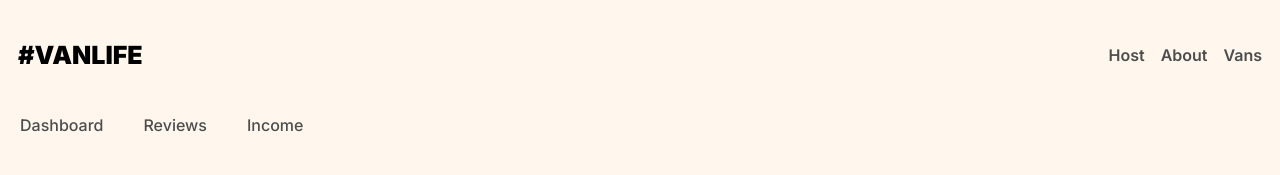
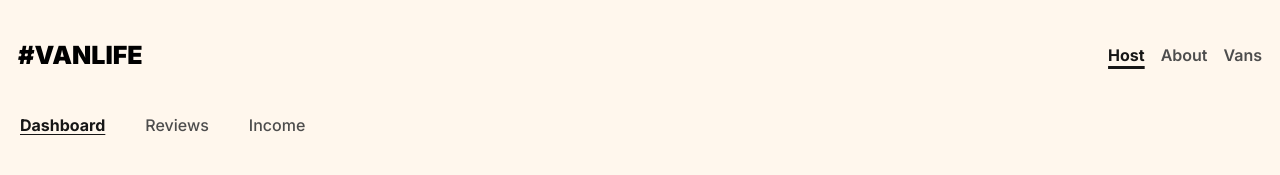
Before and after one commit to Mel-Turham/React-router-master-2, a React (Vite) app: page /host in a window 1280 px wide. Shown: the top 175 px of the page. Built offline with nearby package versions, Linux system fonts and the light colour scheme.

Commit message:
added active link

```diff
--- a/src/Components/Header.jsx
+++ b/src/Components/Header.jsx
@@ -1,4 +1,5 @@
-import { Link } from 'react-router-dom';
+import { NavLink, Link } from 'react-router-dom';
+
 
 const Header = () => {
 	return (
@@ -7,9 +8,24 @@ const Header = () => {
 				#Vanlife
 			</Link>
 			<nav>
-        <Link to="/host">Host</Link>
-				<Link to='/about'>About</Link>
-				<Link to='/vans'>Vans</Link>
+				<NavLink
+					to='/host'
+					className={({ isActive }) => (isActive ? 'active-link' : '')}
+				>
+					Host
+				</NavLink>
+				<NavLink
+					to='/about'
+					className={({ isActive }) => (isActive ? 'active-link' : '')}
+				>
+					About
+				</NavLink>
+				<NavLink
+					to='/vans'
+					className={({ isActive }) => (isActive ? 'active-link' : '')}
+				>
+					Vans
+				</NavLink>
 			</nav>
 		</header>
 	);
--- a/src/Components/NavHost.jsx
+++ b/src/Components/NavHost.jsx
@@ -1,11 +1,39 @@
-import { Link } from 'react-router-dom';
+import { NavLink } from 'react-router-dom';
 
 const NavHost = () => {
+	// const activeStyle = {
+	// 	fontWeight: 'bold',
+	// 	textDecoration: 'underline',
+	// 	color: 'red',
+	// };
 	return (
-    <nav className='host-nav'>
-			<Link to='/host'>Dashboard</Link>
-			<Link to='/host/reviews'>Reviews</Link>
-			<Link to='/host/income'>Income</Link>
+		<nav className='host-nav'>
+			<NavLink
+				to='/host'
+				end
+				className={({ isActive }) =>
+					isActive ? 'active-link': null
+				}
+			>
+				Dashboard
+			</NavLink>
+			<NavLink
+				to='/host/reviews'
+				className={({ isActive }) =>
+					isActive ? 'active-link': null
+				}
+			>
+				Reviews
+			</NavLink>
+
+			<NavLink
+				to='/host/income'
+				className={({ isActive }) =>
+					isActive ? 'active-link' : null
+				}
+			>
+				Income
+			</NavLink>
 		</nav>
 	);
 };
--- a/src/index.css
+++ b/src/index.css
@@ -56,6 +56,16 @@ header a {
 header a:hover {
 	color: #161616;
 	text-decoration: underline;
+	text-underline-offset: 5px;
+	text-decoration-thickness: 3.4px;
+}
+
+a.active-link {
+	font-weight: bold;
+	text-decoration: underline;
+	color: #161616;
+	text-underline-offset: 5px;
+	text-decoration-thickness: 3.4px;
 }
 
 header .login-icon {
@@ -74,6 +84,14 @@ nav {
 
 main {
 	margin-bottom: 84px;
+}
+
+.active-link {
+	font-weight: bold;
+	text-decoration: underline;
+	color: #161616;
+	text-underline-offset: 5px;
+	text-decoration-thickness: 3.4px;
 }
 
 footer {
@@ -357,6 +375,13 @@ i[class*='van-type-'] {
 	color: #161616;
 	text-decoration: underline;
 	font-weight: 600;
+}
+
+.host-nav a.active-link {
+	font-weight: bold;
+	text-decoration: underline;
+	color: #161616;
+	text-underline-offset: 3px;
 }
 
 .host-van-link-wrapper {
```
